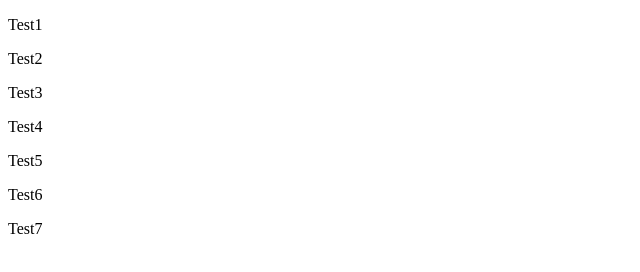
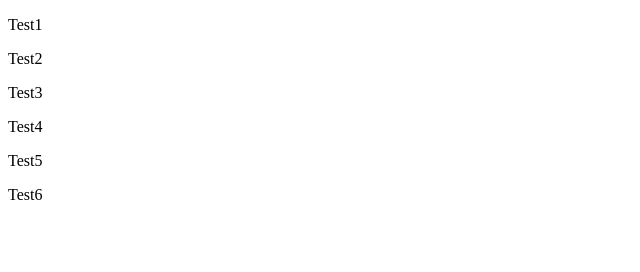
Before and after one commit to vitorpereira26r/webhook-test, a plain HTML site: page index.html in a window 1280 px wide. Shown: the full height of the page, 0-640 px from the left. Drawn offline with Linux system fonts and the light colour scheme.

Commit message:
removing test7

```diff
--- a/index.html
+++ b/index.html
@@ -13,7 +13,6 @@
         <p>Test4</p>
         <p>Test5</p>
         <p>Test6</p>
-        <p>Test7</p>
     </div>
 </body>
 </html>
```
